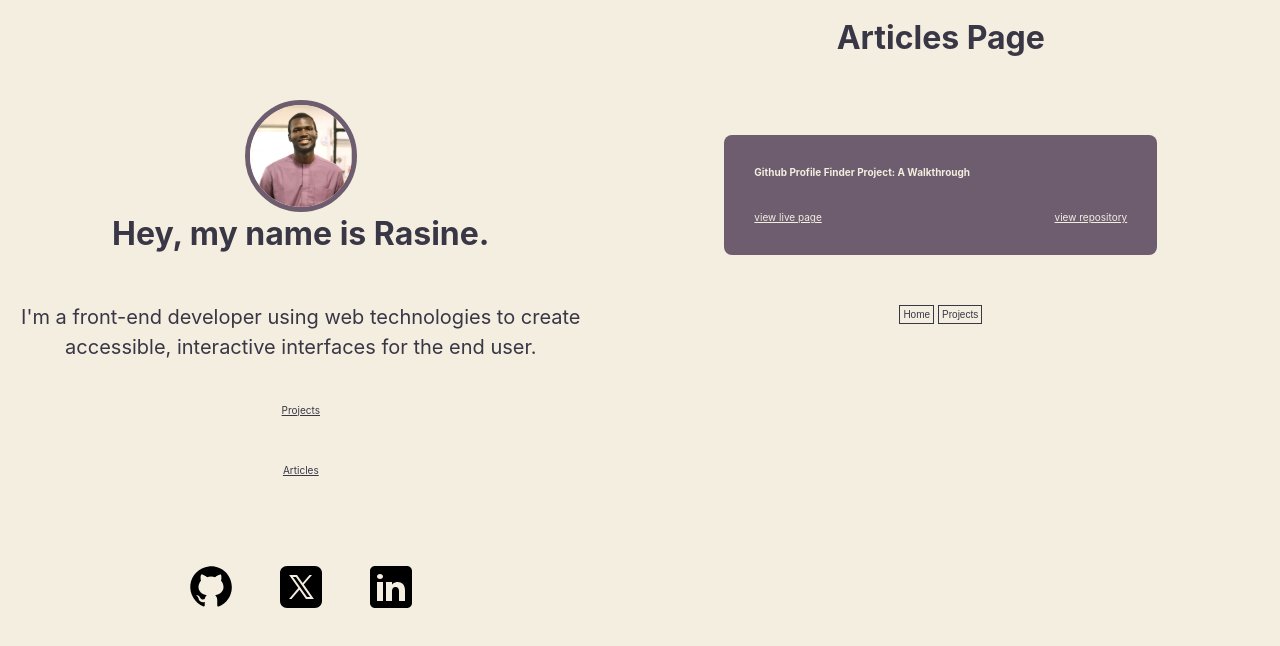
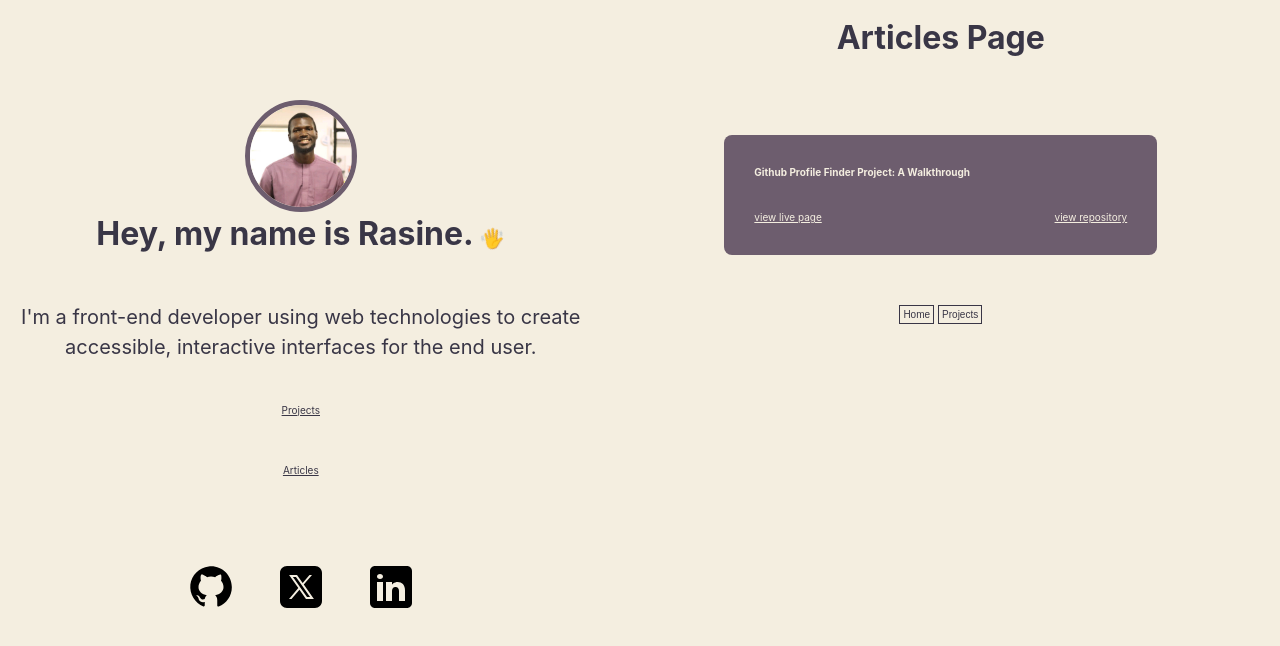
Before and after one commit to eyesaidyo/rasine-portfolio, a React (Vite) app: page /articles in a window 1280 px wide. Shown: the top 646 px of the page. Built offline with nearby package versions, Linux system fonts and the light colour scheme.

Commit message:
Add hand wave emoji

```diff
--- a/src/components/IntroNav/IntroNav.jsx
+++ b/src/components/IntroNav/IntroNav.jsx
@@ -25,9 +25,22 @@ export const IntroComponent = () => {
 
       <motion.h1 initial={{ x: '-100vw' }} // Starting off-screen
         animate={{ x: 0 }}        // Sliding to the original position
-        transition={{ type: 'spring', stiffness: 50 }} // Smooth spring effect
+        transition={{ type: 'keyframes', stiffness: 50, duration: 0.5 }} // Smooth spring effect
       >
-        Hey, my name is Rasine.
+        Hey, my name is Rasine. <motion.span animate={{
+          rotate: [0, -30, 0, 30, 0], // Keyframes for rotation: left (-30deg), right (30deg)
+        }}
+          transition={{
+            duration: 2, // Animation duration (2 seconds)
+            ease: "easeInOut", // Easing function
+            repeat: Infinity, // Loop the animation
+          }}
+          style={{
+            display: 'inline-block', // Ensure the element is inline for rotation
+            fontSize: '2rem',          // You can adjust the element's dimensions
+            // height: '100px',
+            // backgroundColor: 'lightblue', // Background color to make the element visible
+          }}>👋</motion.span>
       </motion.h1>
 
       <motion.p
@@ -38,6 +51,7 @@ export const IntroComponent = () => {
             duration: 0.9
           }
         }}
+        transition={{ type: 'keyframes', stiffness: 50, duration: 2 }}
       >
         I'm a front-end developer using web technologies to create accessible, interactive interfaces for the end user.
 
@@ -45,8 +59,8 @@ export const IntroComponent = () => {
     </div>
     <div>
 
-      <p><Link className="my-link" to='projects'>Projects</Link></p>
-      <p><Link className="my-link" to='/articles'>Articles</Link></p>
+      <motion.p whileHover={{ scale: 2.2 }}><Link className="my-link" to='projects'>Projects</Link></motion.p>
+      <motion.p whileHover={{ scale: 2.2 }}><Link className="my-link" to='/articles'>Articles</Link></motion.p>
       <motion.a whileHover={{ scale: 1.2 }} style={{ display: 'inline-block' }} href="https://github.com/eyesaidyo"><GithubIcon className='icon' /></motion.a>
       <motion.a whileHover={{ scale: 1.2 }} style={{ display: 'inline-block' }} href="https://x.com/rasine_era"><TwitterXIcon className='icon' /></motion.a>
       <motion.a whileHover={{ scale: 1.2 }} style={{ display: 'inline-block' }} href="https://www.linkedin.com/in/johnirem/"><LinkedInIcon className='icon' /></motion.a>
--- a/src/components/IntroNav/IntroNavStyles.jsx
+++ b/src/components/IntroNav/IntroNavStyles.jsx
@@ -5,6 +5,7 @@ export const IntroWrapper = styled.div`
 height: 100vh;
 padding: 100px 20px;
 overflow-y: hidden;
+overflow-x: hidden;
 /* border-right:5px solid #4F4557; */
 & h1{
   margin-bottom: 50px;
```
